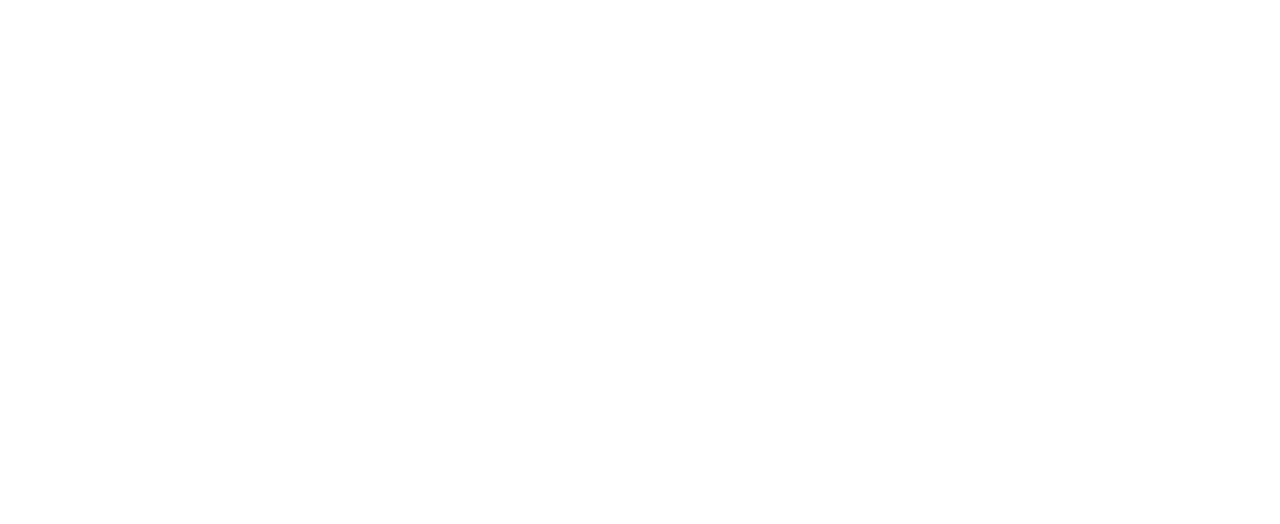
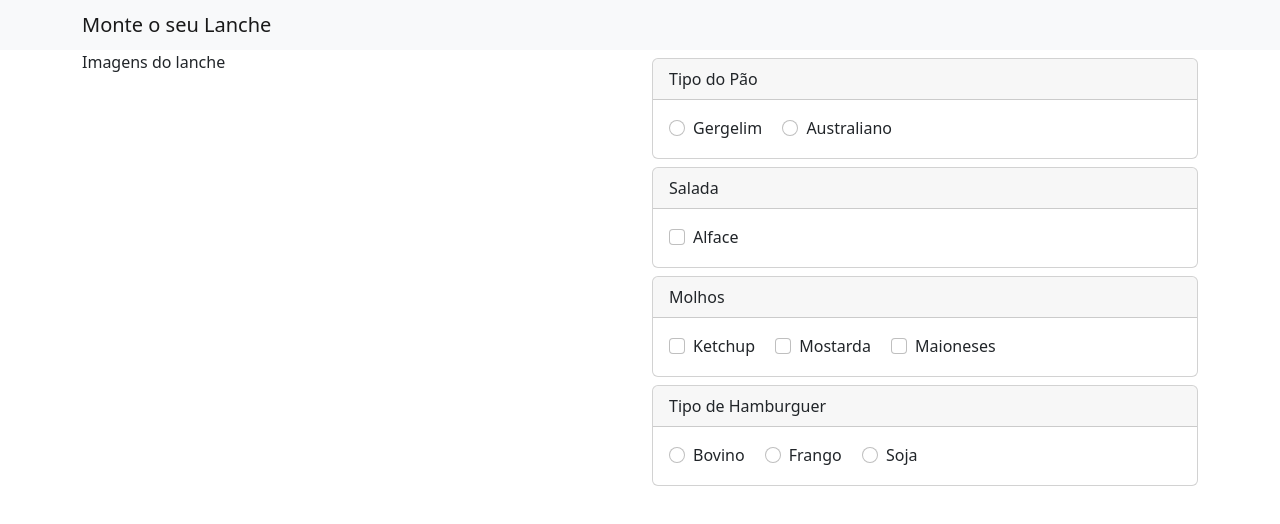
Before and after one commit to KarenTorresDev/VueJs-ProjetoMontandoLanche, a plain HTML site: page index.html in a window 1280 px wide. Drawn offline with nearby package versions, Linux system fonts and the light colour scheme.

Commit message:
interface de seleção

```diff
--- a/index.html
+++ b/index.html
@@ -4,25 +4,122 @@
     <meta charset="UTF-8">
     <meta http-equiv="X-UA-Compatible" content="IE=edge">
     <meta name="viewport" content="width=device-width, initial-scale=1.0">
-    <title>Montando o Lanche</title>
-
+    <title>Document</title>
     <!-- VUE -->
     <script src="./vue.js"></script>
+    <!-- BOOTSTRAP -->
+    <!-- CSS only -->
+    <link href="https://cdn.jsdelivr.net/npm/bootstrap@5.2.0-beta1/dist/css/bootstrap.min.css" rel="stylesheet" integrity="sha384-0evHe/X+R7YkIZDRvuzKMRqM+OrBnVFBL6DOitfPri4tjfHxaWutUpFmBp4vmVor" crossorigin="anonymous">
+    <!-- JavaScript Bundle with Popper -->
+    <script src="https://cdn.jsdelivr.net/npm/bootstrap@5.2.0-beta1/dist/js/bootstrap.bundle.min.js" integrity="sha384-pprn3073KE6tl6bjs2QrFaJGz5/SUsLqktiwsUTF55Jfv3qYSDhgCecCxMW52nD2" crossorigin="anonymous"></script>
 
-    <!-- BOOTSTRAP -->
-    <link href="https://cdn.jsdelivr.net/npm/bootstrap@5.1.0/dist/css/bootstrap.min.css" rel="stylesheet" integrity="sha384-KyZXEAg3QhqLMpG8r+8fhAXLRk2vvoC2f3B09zVXn8CA5QIVfZOJ3BCsw2P0p/We" crossorigin="anonymous">
-    <!-- JavaScript Bundle with Popper -->
-    <script src="https://cdn.jsdelivr.net/npm/bootstrap@5.1.0/dist/js/bootstrap.bundle.min.js" integrity="sha384-U1DAWAznBHeqEIlVSCgzq+c9gqGAJn5c/t99JyeKa9xxaYpSvHU5awsuZVVFIhvj" crossorigin="anonymous"></script>
 </head>
 <body>
+    <!-- As a heading -->
+    <nav class="navbar navbar-light bg-light">
+        <div class="container">
+        <span class="navbar-brand mb-0 h1">Monte o seu Lanche</span>
+        </div>
+    </nav>
 
-    <div id="app"></div>
+   <div class="container">
+        <div id="app">
+
+            <div class="row">
+                <div class="col-md-6">
+                    Imagens do lanche
+                </div>
+                <div class="col-md-6">
+                    <!-- TIPO DE PÃO -->
+                    <div class="row mt-2">
+                        <div class="col">
+                            <div class="card">
+                                <div class="card-header">Tipo do Pão</div>
+                                <div class="card-body">
+                                    <div class="form-check form-check-inline">
+                                        <input class="form-check-input" type="radio">
+                                        <label class="form-check-label" >Gergelim</label>
+                                    </div>
+                                    <div class="form-check form-check-inline">
+                                        <input class="form-check-input" type="radio">
+                                        <label class="form-check-label" >Australiano</label>
+                                    </div>
+                                </div>
+                            </div>
+                        </div>
+                    </div>
+                      <!-- SALADAS -->
+                    <div class="row mt-2">
+                        <div class="col">
+                            <div class="card">
+                                <div class="card-header">Salada</div>
+                                <div class="card-body">
+                                    <div class="form-check">
+                                        <input class="form-check-input" type="checkbox" >
+                                        <label class="form-check-label">Alface</label>
+                                    </div>
+                                </div>
+                            </div>
+                        </div>
+                    </div>
+                      <!--  MOLHOS -->
+                    <div class="row mt-2">
+                        <div class="col">
+                            <div class="card">
+                                <div class="card-header">Molhos</div>
+                                <div class="card-body">
+                                    <div class="form-check form-check-inline" >
+                                        <input class="form-check-input" type="checkbox" >
+                                        <label class="form-check-label">Ketchup</label>
+                                    </div>
+                                    <div class="form-check form-check-inline" >
+                                        <input class="form-check-input" type="checkbox" >
+                                        <label class="form-check-label">Mostarda</label>
+                                    </div>
+                                    <div class="form-check form-check-inline" >
+                                        <input class="form-check-input" type="checkbox" >
+                                        <label class="form-check-label">Maioneses</label>
+                                    </div>
+                                </div>
+                            </div>
+                        </div>
+                    </div>
+                      <!-- TIPO DE HAMBURGUER -->
+                    <div class="row mt-2">
+                        <div class="col">
+                            <div class="card">
+                                <div class="card-header">Tipo de Hamburguer</div>
+                                <div class="card-body">
+                                    <div class="form-check form-check-inline">
+                                        <input class="form-check-input" type="radio">
+                                        <label class="form-check-label" >Bovino</label>
+                                    </div>
+                                    <div class="form-check form-check-inline">
+                                        <input class="form-check-input" type="radio">
+                                        <label class="form-check-label" >Frango</label>
+                                    </div>
+                                    <div class="form-check form-check-inline">
+                                        <input class="form-check-input" type="radio">
+                                        <label class="form-check-label" >Soja</label>
+                                    </div>
+                                </div>
+                            </div>
+                        </div>
+                    </div>
+                </div>
+
+
+            </div>
+
+        </div>
+
+   </div>
+
 
     <script>
         const vm = new Vue({
             el: '#app'
         })
     </script>
-
 </body>
 </html>
```
